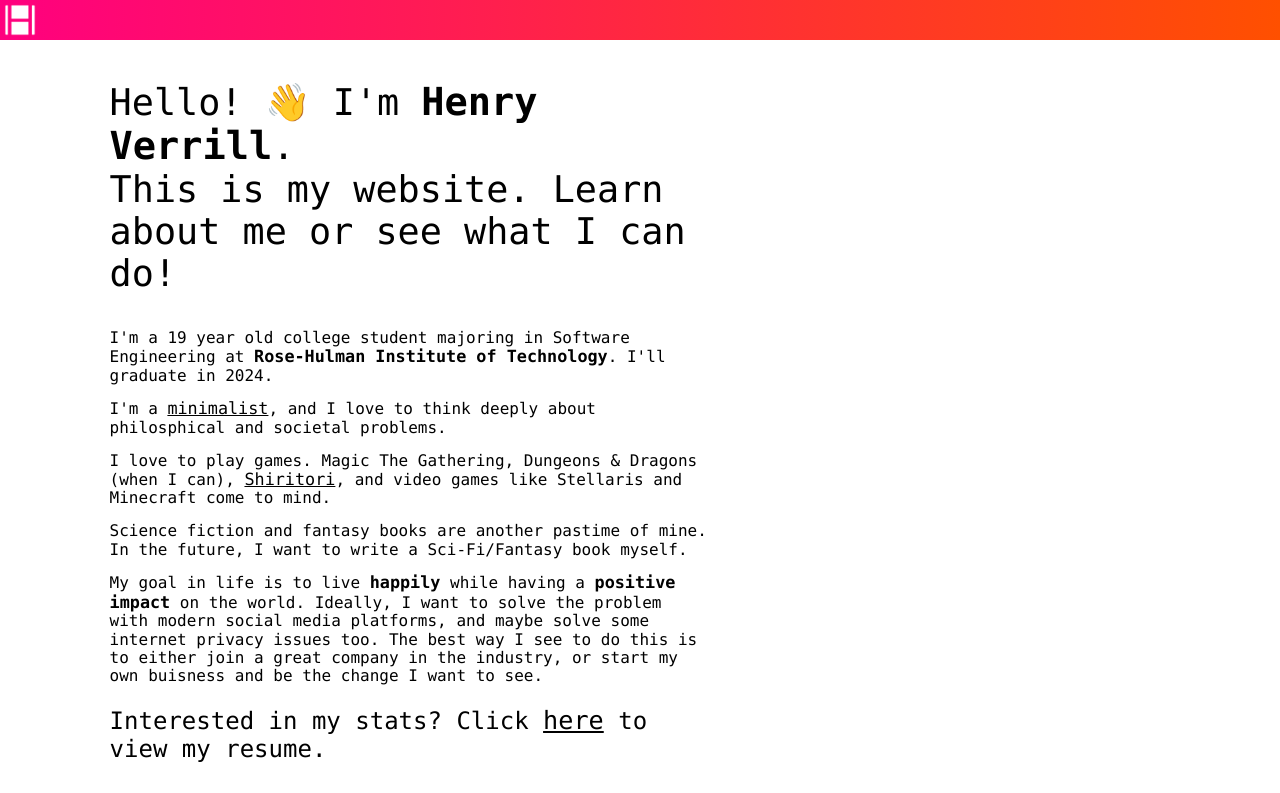
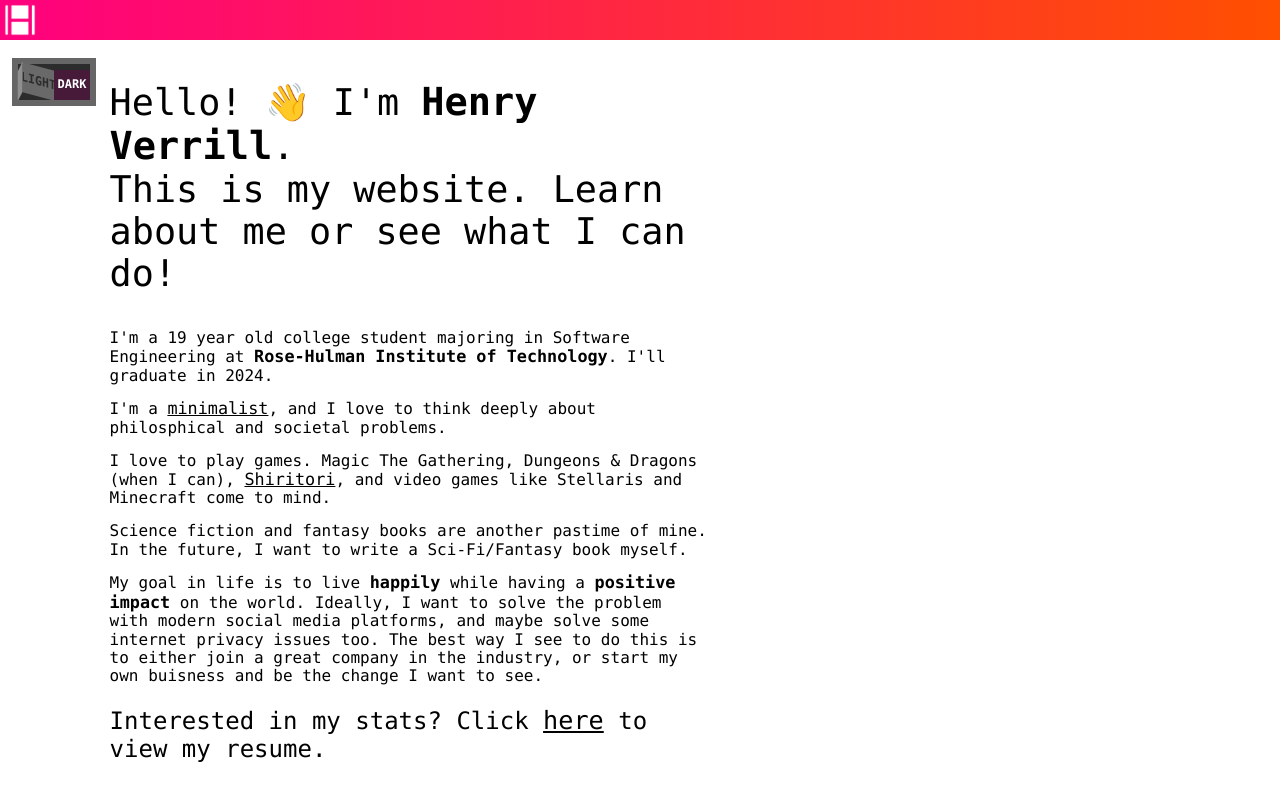
Before and after one commit to hverrill/hverrill.github.io, a plain HTML site: page index.html in a window 1280 px wide. Shown: the top 793 px of the page. Drawn offline with Linux system fonts and the light colour scheme.

Commit message:
added switch

```diff
--- a/index.html
+++ b/index.html
@@ -13,6 +13,13 @@
                 <a href="https://hverrill.github.io/#">
                     <img id="logo" src="assets/logo.png" alt="H Logo. Click to navigate home.">
                 </a>
+            </div>
+            <div class="dardModeSwitch">
+                <label class="rocker rocker-small">
+                    <input type="checkbox">
+                    <span class="switch-left">Light</span>
+                    <span class="switch-right">Dark</span>
+                  </label>
             </div>
         </nav>
 
--- a/styles/main.css
+++ b/styles/main.css
@@ -119,10 +119,10 @@ b {
     }
     /* Custom Font Sizes */
     .header {
-        font-size: 2.8em;
+        font-size: 2.4em;
     }
     .big {
-        font-size: 2em;
+        font-size: 1.9em;
     }
     .medium {
         font-size: 1.3em;
@@ -152,3 +152,158 @@ b {
         font-size: 110%;
     }
 }
+
+/* Rocker Switch CSS Rules */
+*, *:before, *:after {
+    box-sizing: inherit;
+    margin:0;
+    padding:0;
+}
+.mid {
+    display: flex;
+    align-items: center;
+    justify-content: center;
+    padding-top:1em;
+}
+
+
+/* Switch starts here */
+.rocker {
+    display: inline-block;
+    position: relative;
+    /*
+    SIZE OF SWITCH
+    ==============
+    All sizes are in em - therefore
+    changing the font-size here
+    will change the size of the switch.
+    See .rocker-small below as example.
+    */
+    font-size: 2em;
+    font-weight: bold;
+    text-align: center;
+    text-transform: uppercase;
+    color: #2c2c2c;
+    width: 7em;
+    height: 4em;
+    overflow: hidden;
+    border-bottom: 0.5em solid #666666;
+    }
+
+.rocker-small {
+    font-size: 0.75em; /* Sizes the switch */
+    margin: 1em;
+}
+
+.rocker::before {
+    content: "";
+    position: absolute;
+    top: 0.5em;
+    left: 0;
+    right: 0;
+    bottom: 0;
+    background-color: #2c2c2c;
+    border: 0.5em solid #666666;
+    border-bottom: 0;
+}
+
+.rocker input {
+    opacity: 0;
+    width: 0;
+    height: 0;
+}
+
+.switch-left,
+.switch-right {
+    cursor: pointer;
+    position: absolute;
+    display: flex;
+    align-items: center;
+    justify-content: center;
+    height: 2.5em;
+    width: 3em;
+    transition: 0.2s;
+}
+
+.switch-left {
+    height: 2.4em;
+    width: 2.75em;
+    left: 0.85em;
+    bottom: 0.4em;
+    background-color: #696969;
+    transform: rotate(15deg) skewX(15deg);
+}
+
+.switch-right {
+    right: 0.5em;
+    bottom: 0;
+    background-color: #461a38;
+    color: #ffffff;
+}
+
+.switch-left::before,
+.switch-right::before {
+    content: "";
+    position: absolute;
+    width: 0.4em;
+    height: 2.45em;
+    bottom: -0.45em;
+    background-color: #8f8f8f;
+    transform: skewY(-65deg);
+}
+
+.switch-left::before {
+    left: -0.4em;
+}
+
+.switch-right::before {
+    right: -0.375em;
+    background-color: transparent;
+    transform: skewY(65deg);
+}
+
+input:checked + .switch-left {
+    background-color: #e45300;
+    color: #ffffff;
+    bottom: 0px;
+    left: 0.5em;
+    height: 2.5em;
+    width: 3em;
+    transform: rotate(0deg) skewX(0deg);
+}
+
+input:checked + .switch-left::before {
+    background-color: transparent;
+    width: 3.0833em;
+}
+
+input:checked + .switch-left + .switch-right {
+    background-color: #666666;
+    color: #2c2c2c;
+    bottom: 0.4em;
+    right: 0.8em;
+    height: 2.4em;
+    width: 2.75em;
+    transform: rotate(-15deg) skewX(-15deg);
+}
+
+input:checked + .switch-left + .switch-right::before {
+    background-color: #8f8f8f;
+}
+
+/* Keyboard Users */
+input:focus + .switch-left {
+    color: #333;
+}
+
+input:checked:focus + .switch-left {
+    color: #fff;
+}
+
+input:focus + .switch-left + .switch-right {
+    color: #fff;
+}
+
+input:checked:focus + .switch-left + .switch-right {
+    color: #333;
+}
```
